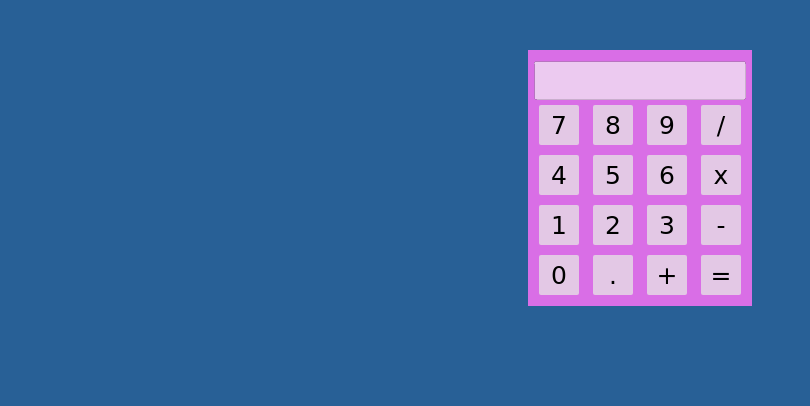
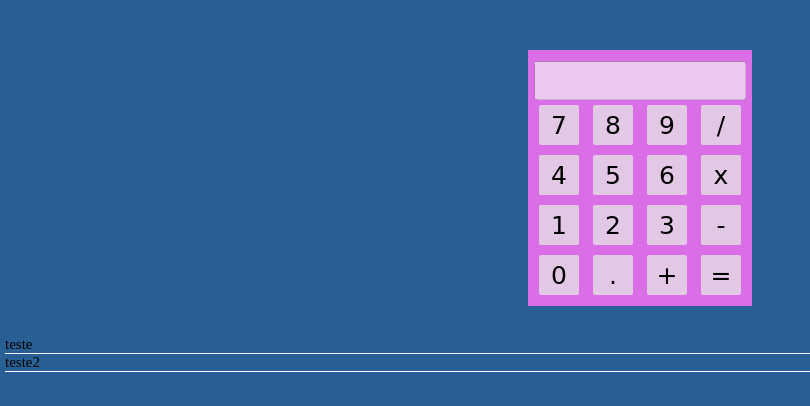
Before and after one commit to lkportal/calculadora, a plain HTML site: page index.html in a window 1280 px wide. Shown: the whole page, without its empty margins (0-810 px from the left). Drawn offline with Linux system fonts and the light colour scheme; a web font is replaced by a local one.

Commit message:
add script and more functions

```diff
--- a/index.html
+++ b/index.html
@@ -40,5 +40,13 @@
         </div>
        </div>
     </main>
+    <main class="conteinerList">
+        <div class="conteinerItenList">
+            <ul class="list">
+                <li>teste</li>
+                <li>teste2</li>
+            </ul>
+        </div>
+    </main>
 </body>
 </html>
--- a/style/util/elements.css
+++ b/style/util/elements.css
@@ -18,3 +18,7 @@ input{
     padding: 10px;
     width: 100%;
 }
+li{
+    font-size: 15px;
+    border-bottom: 1px solid #fff;
+}
--- a/style/util/layout.css
+++ b/style/util/layout.css
@@ -16,3 +16,11 @@
     padding-top: 10px;
     background-color: #D96EE6;
 }
+.conteinerList{
+    display: flex;
+    flex-direction: column;
+    justify-content: center;
+    margin-top: 25px;
+    width: 100%;
+    height: 100%;
+}
--- a/style/util/model.css
+++ b/style/util/model.css
@@ -2,3 +2,8 @@
     display: flex;
     width: 100%;
 }
+.conteinerItenList{
+    display: flex;
+    flex-direction: column;
+    padding: 5px;
+}
```
Also changed, not shown: tsconfig.json (added, +109 -0 lines), script/index.ts (added).
